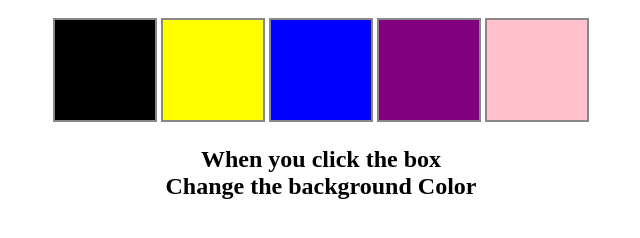
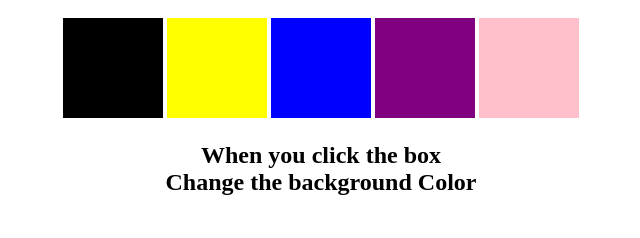
Before and after one commit to RanjeetKumar228/JavaScript-, a plain HTML site: page 7_Projects/1_Project/index.html in a window 1280 px wide. Shown: the part 140-378 px from the top of the page, without its empty margins (319-959 px from the left). Drawn offline with Linux system fonts and the light colour scheme.

Commit message:
1_Project

```diff
--- a/7_Projects/1_Project/style.css
+++ b/7_Projects/1_Project/style.css
@@ -16,7 +16,7 @@ span{
     height: 100px;
     width: 100px;
     display: inline-block;
-    border: solid rgb(137, 135, 135) 2px;
+    border: solid none;
 }
 
 #black{
```
